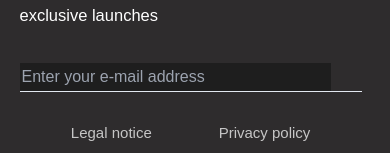
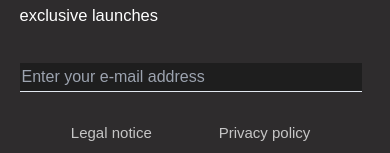
Before and after one commit to Alpha-Stark/shivstarImpexTs, a Next.js app: page /products in a window 390 px wide. Shown: the part 143-296 px from the top of the page. Built offline with nearby package versions, Linux system fonts and the light colour scheme; no server answers.

Commit message:
Bugs Fixxed

```diff
--- a/Components/Footer.tsx
+++ b/Components/Footer.tsx
@@ -4,6 +4,7 @@ import fbicon from "../Pics/icons8-facebook-48.png";
 import twittericon from "../Pics/icons8-twitter-50.png";
 import instaicon from "../Pics/icons8-instagram-48.png";
 import Image from "next/image";
+
 const Footer = () => {
     return (
         <div className={`${styles.all} block`}>
@@ -13,15 +14,12 @@ const Footer = () => {
                     <div className={`${styles.foot_social_media_Div__djhh7} flex`}>
                         <a href="https://www.facebook.com" target="_blank" rel="noopener noreferrer">
                             <Image className={`${styles.imgStyle}`} src={fbicon} alt="Facebook Icon" width={30} height={30} />
-                            {/* <img className={`${styles.imgStyle}`} src={fbicon} style={{ width: "30px" }} alt="Facebook Icon" /> */}
                         </a>
                         <a href="https://www.twitter.com/" target="_blank" rel="noopener noreferrer">
                             <Image className={`${styles.imgStyle}`} src={twittericon} alt="Twitter Icon" width={30} height={30} />
-                            {/* <img className={`${styles.imgStyle}`} src={twittericon} style={{ width: "30px" }} alt="Twitter Icon" /> */}
                         </a>
                         <a href="https://www.instagram.com/" target="_blank" rel="noopener noreferrer">
                             <Image className={`${styles.imgStyle}`} src={instaicon} alt="Instagram Icon" width={30} height={30} />
-                            {/* <img className={`${styles.imgStyle}`} src={instaicon} style={{ width: "30px" }} alt="Instagram Icon" /> */}
                         </a>
                     </div>
                 </div>
--- a/style/Footer.module.css
+++ b/style/Footer.module.css
@@ -4,42 +4,28 @@
     display: grid;
     grid-template-columns: 18% 14% 20% 38%;
     gap: 2.5%;
-    /* padding: 50px 50px 90px 90px; */
     padding: 6% 5% 6% 5%;
-    /* place-items: center; */
     box-sizing: border-box;
 }
+
 .foot_footerComponent__BtWvP p {
-    color : rgb(198, 198, 198);
+    color: rgb(198, 198, 198);
 }
 
 .h2Sstyles {
     margin-bottom: 0;
     margin-top: 0;
     text-align: left;
-   color:rgb(235, 235, 235);
-   font-size: larger;
+    color: rgb(235, 235, 235);
+    font-size: larger;
 }
-.foot_app_Title__zA_uX{
+
+.foot_app_Title__zA_uX {
     display: flex;
     flex-direction: column;
     justify-content: space-between;
     align-items: start;
 }
-/* * {
-    font-family: Nunito Sans,sans-serif;
-    font-size: 1rem;
-    margin: 0;
-    padding: 0;
-}
-
-* {
-    color: #000;
-    text-decoration: none;
-}
-* {
-    box-sizing: border-box;
-} */
 
 .h2Sstyles {
     display: block;
@@ -48,32 +34,28 @@
     margin-inline-start: 0px;
     margin-inline-end: 0px;
     font-weight: bold;
-
 }
-
-
-
 
 .foot_social_media_Div__djhh7 {
     display: flex;
     gap: 8px;
 }
+
 .all {
-    font-family: Nunito Sans,sans-serif;
+    font-family: Nunito Sans, sans-serif;
     font-size: 1rem;
     margin: 0;
     padding: 0;
 }
+
 .all {
     color: #000;
     text-decoration: none;
 }
+
 .all {
     box-sizing: border-box;
 }
-/* div {
-    display: block;
-} */
 
 .foot_social_media__hGU5z {
     border-radius: 50%;
@@ -81,114 +63,92 @@
     margin-left: -5px;
     margin-top: 50px;
     width: 30px;
+}
 
-}
-.all {
-    font-family: Nunito Sans,sans-serif;
-    font-size: 1rem;
-    margin: 0;
-    padding: 0;
-}
 .imgStyle {
     overflow-clip-margin: content-box;
     overflow: clip;
 }
 
-
-
-/* .foot_contacts__yLyoe p {
-     padding-right: 20px;
-     padding-bottom: 10px;
-    padding-top: 10px;
-} */
-.foot_contacts__yLyoe p{
-  padding-top: 10px;
-  font-size: 15px;
-}
-.foot_jewelry_Type__p6DGh p{
-    padding-top: 10px;
-    font-size: 15px;
-}
-.foot_email_Section__qc_3a p{
+.foot_contacts__yLyoe p {
     padding-top: 10px;
     font-size: 15px;
 }
 
-.foot_email_Section__qc_3a input{
-    margin-top: 35px;
-    background-color:rgb(30, 30, 30);
-    padding: 2px;
-    margin-right: 210px;
-    padding-right: 100px;
-    border:none
+.foot_jewelry_Type__p6DGh p {
+    padding-top: 10px;
+    font-size: 15px;
 }
 
-.foot_policy__FkJCy{
+.foot_email_Section__qc_3a p {
+    padding-top: 10px;
+    font-size: 15px;
+}
+
+.foot_email_Section__qc_3a input {
+    margin-top: 35px;
+    background-color: rgb(30, 30, 30);
+    padding: 2px;
+    width: 100%;
+    border: none;
+    color: #ccc; /* Added color for placeholder */
+}
+
+.foot_policy__FkJCy {
     margin-top: 20px;
     display: flex;
     justify-content: space-between;
 }
 
-.foot_email_Section__qc_3a h1{
+.foot_email_Section__qc_3a h1 {
     font-size: 16.5px;
     text-align: left;
     padding-top: 10px;
 }
 
-@media screen and (min-width:250px) and (max-width:820px){
-
-
+@media screen and (min-width: 250px) and (max-width: 820px) {
     .foot_footerComponent__BtWvP {
-          /* border: 1px solid red;   */
         background-color: #2e2c2d;
         color: #fff;
         width: 100%;
-        /* display: block; */
-
         display: grid;
         grid-template-rows: auto;
-        grid-template-areas: "bottom bottom bottom bottom "
-                             "top top top top ";
-      /* grid-template-columns: repeat(1, 1fr); */
-        /* padding: 50px 5px 50px 5px; */
+        grid-template-areas:
+            "bottom bottom bottom bottom"
+            "top top top top";
         margin: 0%;
-
-        /* padding: 50px 50px 90px 90px; */
     }
 
-    .foot_app_Title__zA_uX{
+    .foot_app_Title__zA_uX {
         display: flex;
         justify-content: space-between;
         align-items: center;
         grid-area: top;
+        width: 80%;
+        margin: auto;
+        margin-top: 80px;
     }
 
     .foot_contacts__yLyoe {
         display: none;
-      }
+    }
 
-      .foot_jewelry_Type__p6DGh {
+    .foot_jewelry_Type__p6DGh {
         display: none;
     }
 
-    .foot_app_Title__zA_uX{
-        width:80%;
-        /* border: 1px solid green; */
-        margin: auto;
-        margin-top: 80px;
+    .foot_email_Section__qc_3a {
+        width: 100%;
+        grid-area: bottom;
     }
 
-    .foot_email_Section__qc_3a{
-        /* border: 1px solid green; */
-        width:100%;
-        grid-area: bottom;
-    }
-    .foot_policy__FkJCy{
+    .foot_policy__FkJCy {
         width: 70%;
         margin: auto;
         margin-top: 20px;
     }
-    .foot_email_Section__qc_3a input{
-        padding-right: 30%;
+
+    .foot_email_Section__qc_3a input {
+        width: 100%; /* Ensuring the input takes full width */
     }
 }
```
Also changed, not shown: Pics/icons8-facebook-48.png.
